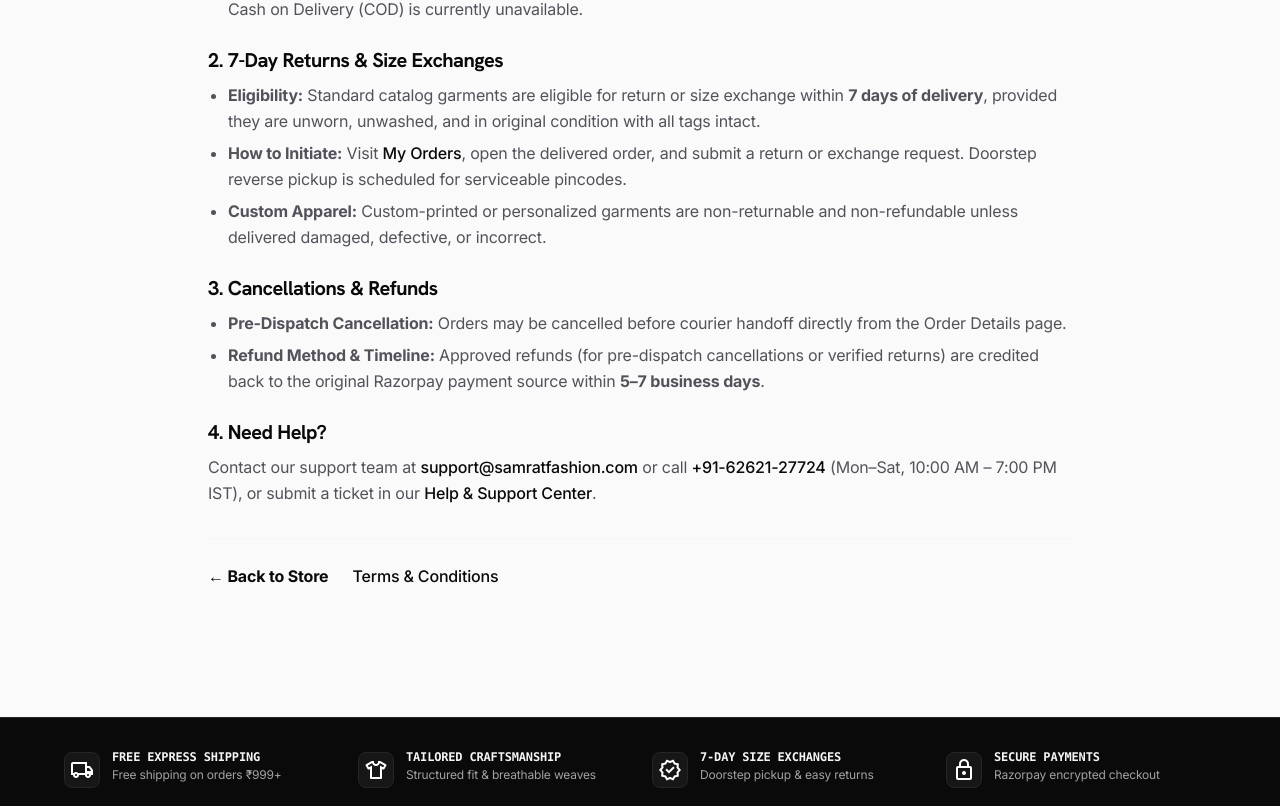
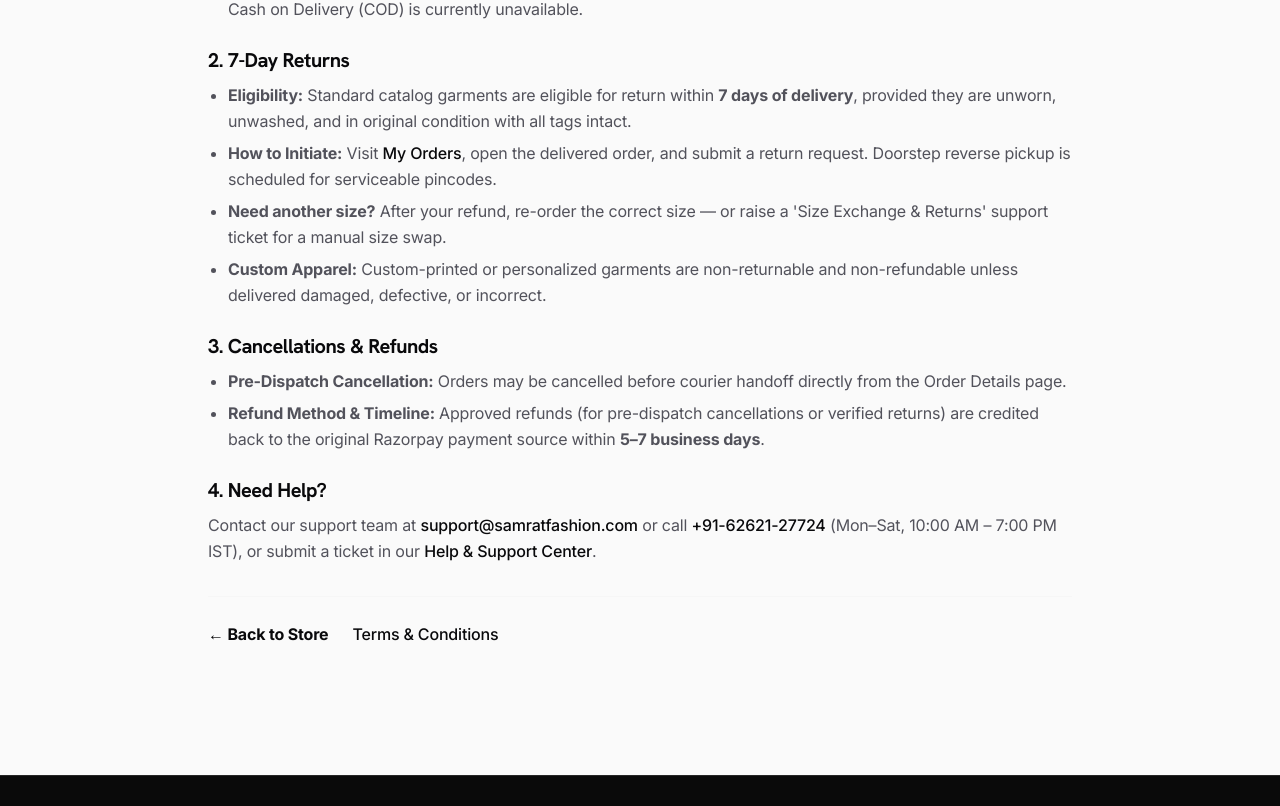
Before and after one commit to Riteshmaurya07/SamratFashion, a Next.js app in the folder frontend/: page /shipping-returns in a window 1280 px wide. Shown: the part 494-1300 px from the top of the page. Built offline with nearby package versions, Linux system fonts and the light colour scheme; no server answers.

Commit message:
fix(copy): rewrite self-serve exchange claims to easy returns

```diff
--- a/frontend/src/app/(storefront)/shipping-returns/page.tsx
+++ b/frontend/src/app/(storefront)/shipping-returns/page.tsx
@@ -7,7 +7,7 @@ import { formatFreeShippingRule } from "@/lib/storeSettingsDefaults";
 export const metadata: Metadata = {
   title: "Shipping & Returns Policy",
   description:
-    "Shipping timelines, delivery fees, 7-day return & size exchange rules, and refund timelines for Samrat Fashion orders across India.",
+    "Shipping timelines, delivery fees, 7-day return rules, and refund timelines for Samrat Fashion orders across India.",
   alternates: {
     canonical: "/shipping-returns",
   },
@@ -26,7 +26,7 @@ export default async function ShippingReturnsPage() {
     <div className="max-w-4xl mx-auto px-4 py-12 text-on-surface">
       <h1 className="text-3xl font-extrabold mb-3">Shipping &amp; Returns Policy</h1>
       <p className="text-sm text-on-surface-variant mb-8">
-        Transparent Pan-India delivery timelines, shipping rates, and our 7-day return &amp; size exchange policy.
+        Transparent Pan-India delivery timelines, shipping rates, and our 7-day return policy.
       </p>
 
       <div className="space-y-6 text-on-surface-variant leading-relaxed">
@@ -49,17 +49,20 @@ export default async function ShippingReturnsPage() {
         </section>
 
         <section id="returns" className="space-y-2">
-          <h2 className="text-xl font-bold text-on-surface">2. 7-Day Returns &amp; Size Exchanges</h2>
+          <h2 className="text-xl font-bold text-on-surface">2. 7-Day Returns</h2>
           <ul className="list-disc pl-5 space-y-1.5">
             <li>
-              <strong>Eligibility:</strong> Standard catalog garments are eligible for return or size exchange within <strong>7 days of delivery</strong>, provided they are unworn, unwashed, and in original condition with all tags intact.
+              <strong>Eligibility:</strong> Standard catalog garments are eligible for return within <strong>7 days of delivery</strong>, provided they are unworn, unwashed, and in original condition with all tags intact.
             </li>
             <li>
               <strong>How to Initiate:</strong> Visit{" "}
               <Link href="/account/orders" className="text-primary hover:underline font-medium">
                 My Orders
               </Link>
-              , open the delivered order, and submit a return or exchange request. Doorstep reverse pickup is scheduled for serviceable pincodes.
+              , open the delivered order, and submit a return request. Doorstep reverse pickup is scheduled for serviceable pincodes.
+            </li>
+            <li>
+              <strong>Need another size?</strong> After your refund, re-order the correct size — or raise a &apos;Size Exchange &amp; Returns&apos; support ticket for a manual size swap.
             </li>
             <li>
               <strong>Custom Apparel:</strong> Custom-printed or personalized garments are non-returnable and non-refundable unless delivered damaged, defective, or incorrect.
--- a/frontend/src/app/(storefront)/terms/page.tsx
+++ b/frontend/src/app/(storefront)/terms/page.tsx
@@ -28,8 +28,8 @@ export default function TermsPage() {
         <p>Custom printed T-shirts and customer-submitted designs are non-returnable and non-refundable unless received damaged, defective, or incorrect.</p>
         <h2 id="shipping" className="text-xl font-bold text-on-surface mt-6">3. Shipping &amp; Delivery</h2>
         <p>Ready-to-ship orders are dispatched within 24–48 business hours via our express courier partners, with estimated delivery in 3–5 business days for metro cities and 4–7 business days elsewhere across India. Applicable shipping charges and free-shipping eligibility are displayed clearly at checkout.</p>
-        <h2 id="returns" className="text-xl font-bold text-on-surface mt-6">4. Returns, Exchanges &amp; Refunds</h2>
-        <p>Standard catalog garments may be returned or exchanged for another size within <strong>7 days of delivery</strong>, provided they are unworn, unwashed, and have all original tags attached. Orders cancelled before dispatch or approved after return quality inspection are refunded to the original payment method within <strong>5–7 business days</strong>. See our full{" "}
+        <h2 id="returns" className="text-xl font-bold text-on-surface mt-6">4. Returns &amp; Refunds</h2>
+        <p>Standard catalog garments may be returned within <strong>7 days of delivery</strong>, provided they are unworn, unwashed, and have all original tags attached. A direct size exchange can be arranged manually via a support ticket. Orders cancelled before dispatch or approved after return quality inspection are refunded to the original payment method within <strong>5–7 business days</strong>. See our full{" "}
           <Link href="/shipping-returns" className="text-primary hover:underline font-medium">
             Shipping &amp; Returns Policy
           </Link>{" "}
--- a/frontend/src/components/admin/ProductForm.tsx
+++ b/frontend/src/components/admin/ProductForm.tsx
@@ -231,7 +231,7 @@ function generateAutoSeoDescription(params: {
   if (specParts.length > 0) {
     parts.push(`Engineered with ${specParts.join(", ")}.`);
   }
-  parts.push("Express delivery, pan-India dispatch and easy exchanges.");
+  parts.push("Express delivery, pan-India dispatch and easy returns.");
 
   const synthesized = parts.join(" ");
   if (synthesized.length <= 160) return synthesized;
--- a/frontend/src/components/catalog/PDPClient.tsx
+++ b/frontend/src/components/catalog/PDPClient.tsx
@@ -1257,7 +1257,7 @@ export function PDPClient({
               <RotateCcw className="w-4 h-4" />
             </div>
             <div>
-              <p className="font-mono text-xs uppercase font-bold text-on-surface leading-tight">7-Day Size Exchange</p>
+              <p className="font-mono text-xs uppercase font-bold text-on-surface leading-tight">7-Day Easy Returns</p>
               <p className="text-neutral-500 text-[11px] mt-0.5 leading-relaxed">Hassle-free size replacement with doorstep courier pickup.</p>
             </div>
           </div>
--- a/frontend/src/components/storefront/GarmentAnatomySection.tsx
+++ b/frontend/src/components/storefront/GarmentAnatomySection.tsx
@@ -58,7 +58,7 @@ const GARMENT_FEATURES: GarmentFeature[] = [
       "Finished with neat internal seams, secure button shanks, and soft breathable lining built for repeated festive and formal wear.",
     icon: Sparkles,
     metric: "7-Day",
-    metricLabel: "Size Exchanges",
+    metricLabel: "Easy Returns",
   },
 ];
 
--- a/frontend/src/components/storefront/MarqueeTicker.tsx
+++ b/frontend/src/components/storefront/MarqueeTicker.tsx
@@ -17,7 +17,7 @@ const DEFAULT_TICKER_ITEMS = [
   "FREE DOMESTIC SHIPPING ON ORDERS ₹999+",
   "STRUCTURED COLLARS & CLEAN FINISHING",
   "SECURE PREPAID CHECKOUT VIA RAZORPAY",
-  "7-DAY HASSLE-FREE RETURNS & EXCHANGES",
+  "7-DAY HASSLE-FREE RETURNS",
 ];
 
 export function MarqueeTicker({
--- a/frontend/src/components/storefront/TrustPillarsBar.tsx
+++ b/frontend/src/components/storefront/TrustPillarsBar.tsx
@@ -17,8 +17,8 @@ const TRUST_PILLARS = [
   },
   {
     icon: RefreshCw,
-    title: "7-DAY EXCHANGES",
-    description: "Hassle-free size exchanges and returns with direct doorstep pickup service.",
+    title: "7-DAY RETURNS",
+    description: "Hassle-free 7-day returns with doorstep pickup. Wrong size? Return it and re-order the right size — or ask support for a manual size exchange.",
   },
   {
     icon: Lock,
--- a/frontend/src/components/support/CustomerSupportClient.tsx
+++ b/frontend/src/components/support/CustomerSupportClient.tsx
@@ -199,8 +199,8 @@ export default function CustomerSupportClient() {
     },
     {
       category: "RETURN",
-      q: "What is the size exchange and return policy?",
-      a: "We offer a 7-day doorstep size exchange and return policy for unworn, unwashed garments with original tags intact. Simply initiate an exchange from your Order Details page.",
+      q: "What is the return policy?",
+      a: "We offer a 7-day doorstep return policy for unworn, unwashed garments with original tags intact. To return, open your delivered order in My Orders and submit a return (choose WRONG_SIZE if the size didn't fit). After pickup and quality check, your refund is credited within 5–7 business days — you can then re-order the right size. For a direct size swap without re-ordering, raise a 'Size Exchange & Returns' support ticket and our team will arrange a manual exchange.",
     },
     {
       category: "ORDER",
--- a/frontend/src/components/ui/Footer.tsx
+++ b/frontend/src/components/ui/Footer.tsx
@@ -40,7 +40,7 @@ export function Footer({ categories }: { categories?: CategoryItem[] }) {
               <span className="material-symbols-outlined text-base sm:text-lg">verified</span>
             </div>
             <div>
-              <p className="font-mono text-[11px] sm:text-xs uppercase font-bold text-neutral-100 leading-tight">7-Day Size Exchanges</p>
+              <p className="font-mono text-[11px] sm:text-xs uppercase font-bold text-neutral-100 leading-tight">7-Day Easy Returns</p>
               <p className="text-[10px] sm:text-[12px] text-neutral-400 mt-0.5 leading-tight">Doorstep pickup &amp; easy returns</p>
             </div>
           </div>
```
Also changed, not shown: frontend/src/app/(storefront)/support/page.tsx (+4 -4 lines), 1 other file (tests, documents, lock files or other folders).
